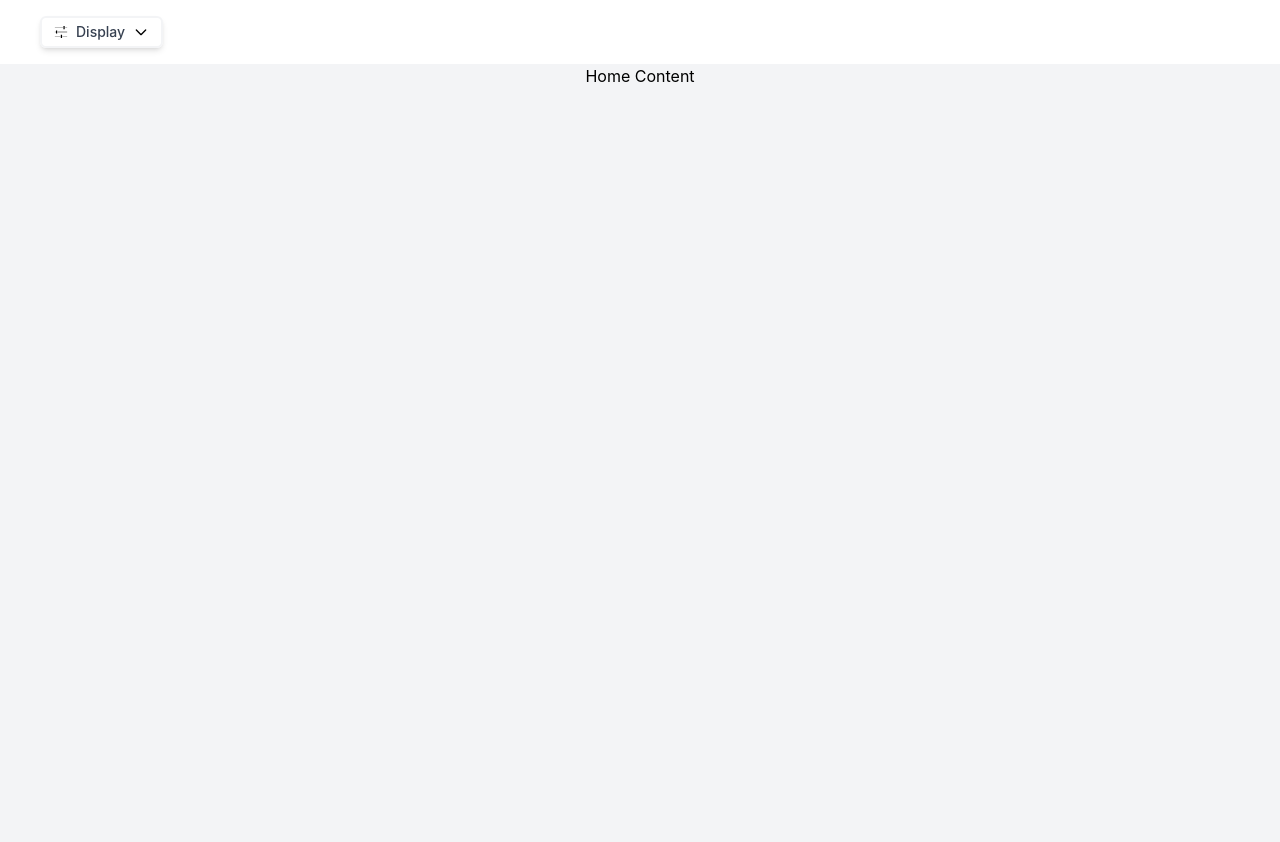
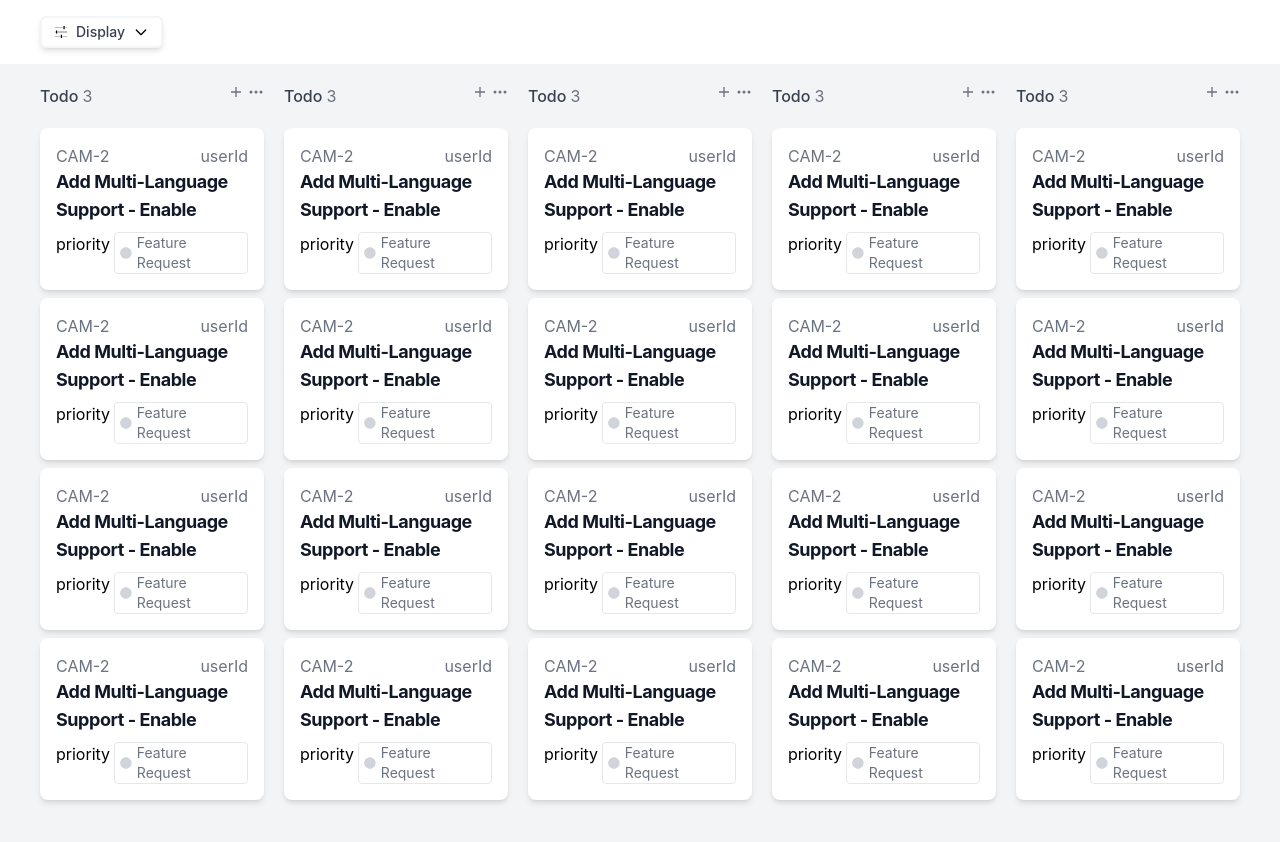
Before and after one commit to SwapnilV26/quicksell, a React (Create React App) app: page / in a window 1280 px wide. Shown: the top 842 px of the page. Built offline with nearby package versions, Linux system fonts and the light colour scheme; no server answers.

Commit message:
Basic layout done

```diff
--- a/package.json
+++ b/package.json
@@ -6,6 +6,7 @@
     "@testing-library/jest-dom": "^5.17.0",
     "@testing-library/react": "^13.4.0",
     "@testing-library/user-event": "^13.5.0",
+    "axios": "^1.4.0",
     "react": "^18.2.0",
     "react-dom": "^18.2.0",
     "react-icons": "^4.10.1",
--- a/src/App.js
+++ b/src/App.js
@@ -2,10 +2,8 @@ import Home from "./pages/Home";
 
 function App() {
   return (
-    <div className=''>
       <Home />
-    </div>
-  );
+);
 }
 
 export default App;
--- /dev/null
+++ b/src/components/Board.jsx
@@ -0,0 +1,30 @@
+import React from 'react'
+import { IoMdAdd } from 'react-icons/io'
+import { BsThreeDots } from 'react-icons/bs'
+import Card from './Card'
+
+const Board = () => {
+  return (
+    <div className=''>
+        <div className='flex justify-between'>
+            <div className='flex gap-1'>
+                <p className='text-gray-700 font-medium'>Todo</p>
+                <span className='text-gray-500'>3</span>
+            </div>
+            <div className='flex gap-1 text-gray-500'>
+                <IoMdAdd />
+                <BsThreeDots />
+            </div>
+        </div>
+
+        <div className='mt-5'>
+            <Card />
+            <Card />
+            <Card />
+            <Card />
+        </div>
+    </div>
+  )
+}
+
+export default Board
--- /dev/null
+++ b/src/components/Card.jsx
@@ -0,0 +1,23 @@
+import React from 'react'
+import {BiSolidCircle} from 'react-icons/bi'
+
+const Card = () => {
+  return (
+    <div className='bg-white p-4 mb-2 rounded-lg shadow-md'>
+        <div className='flex justify-between text-gray-500'>
+            <span>CAM-2</span>
+            <p>userId</p>
+        </div>
+        <h3 className='text-lg font-bold tracking-tight text-gray-900 mb-2 h-14 overflow-hidden'>Add Multi-Language Support - Enable multi-language support within the application.</h3>
+        <div className='flex gap-1'>
+            <span>priority</span>
+            <div className='border text-sm px-1 border-gray-200 flex gap-1 items-center rounded'>
+                <BiSolidCircle className='text-gray-300' />
+                <span className='text-gray-500'>Feature Request</span>
+            </div>
+        </div>
+    </div>
+  )
+}
+
+export default Card
--- a/src/components/Filter.jsx
+++ b/src/components/Filter.jsx
@@ -5,17 +5,17 @@ export const Filter = () => {
         <div className='bg-gray-50 w-72 ml-10 rounded-lg p-5 absolute -mt-2 border border-gray-200 shadow-md'>
             <div className='flex justify-between'>
                 <span className='text-gray-400 font-medium'>Grouping</span>
-                <select id="small" className="p-1 pr-5 text-sm font-medium cursor-pointer text-gray-900 border border-gray-300 rounded-md bg-gray-50">
-                    <option selected value="status">Status</option>
+                <select id="small" className="p-1 pr-5 text-sm font-medium cursor-pointer text-gray-900 border border-gray-300 rounded-md bg-white">
+                    <option defaultValue value="status">Status</option>
                     <option value="user">User</option>
                     <option value="priority">Priority</option>
                 </select>
             </div>
             <div className='flex justify-between mt-2'>
                 <span className='text-gray-400 font-medium'>Ordering</span>
-                <select id="small" className="p-1 pr-5 text-sm font-medium cursor-pointer text-gray-900 border border-gray-300 rounded-md bg-gray-50">
+                <select id="small" className="p-1 pr-5 text-sm font-medium cursor-pointer text-gray-900 border border-gray-300 rounded-md bg-white">
                     <option value="title">Title</option>
-                    <option selected value="priority">Priority</option>
+                    <option defaultValue value="priority">Priority</option>
                 </select>
             </div>
         </div>
--- a/src/index.css
+++ b/src/index.css
@@ -15,3 +15,21 @@ code {
   font-family: source-code-pro, Menlo, Monaco, Consolas, 'Courier New',
     monospace;
 }
+
+
+/* Scroll bar */
+::-webkit-scrollbar {
+  width: 5px;
+  height: 10px;
+}
+
+/* Handle scrollbar */
+::-webkit-scrollbar-thumb {
+  background: #888;
+  border-radius: 2px;
+}
+
+/* Handle on hover */
+::-webkit-scrollbar-thumb:hover {
+  background: #605d5d;
+}
--- a/src/pages/Home.jsx
+++ b/src/pages/Home.jsx
@@ -1,13 +1,37 @@
-import React from 'react'
+import React, { useEffect, useState } from 'react'
 import Header from '../components/Header'
+import Card from '../components/Card'
+import Status from './Status'
+import axios from 'axios'
 
 const Home = () => {
-  return (
-    <div>
-        <Header />
-        <div className='bg-gray-100 h-screen text-center'>Home Content</div>
-    </div>
-  )
+    const [tickets, setTickets] = useState([]);
+    const [users, setUsers] = useState([]);
+
+    const baseURL = "https://apimocha.com/quicksell/data";
+
+    const fetchData = () => {
+        axios.get(baseURL).then((response) => {
+            setTickets(response.data.tickets);
+            setUsers(response.data.users);
+        });
+    }
+
+    useEffect(()=>{
+        fetchData();
+    },[baseURL])
+
+    // console.log("tick", tickets)
+    // console.log("u", users)
+
+    return (
+        <div>
+            <Header />
+            <div className='bg-gray-100 h-screen'>
+                <Status tickets={tickets} />
+            </div>
+        </div>
+    )
 }
 
 export default Home
--- /dev/null
+++ b/src/pages/Status.jsx
@@ -0,0 +1,19 @@
+import React from 'react'
+import Board from '../components/Board'
+
+const Status = (props) => {
+
+    return (
+        <div className='mx-10 pt-5'>
+            <div className='flex gap-5'>
+                <Board tickets={props} type={"Todo"} />
+                <Board />
+                <Board />
+                <Board />
+                <Board />
+            </div>
+        </div>
+    )
+}
+
+export default Status
```
Also changed, not shown: icons.txt (added), src/pages/Priority.jsx (added), src/pages/User.jsx (added), 1 other file (tests, documents, lock files or other folders).
